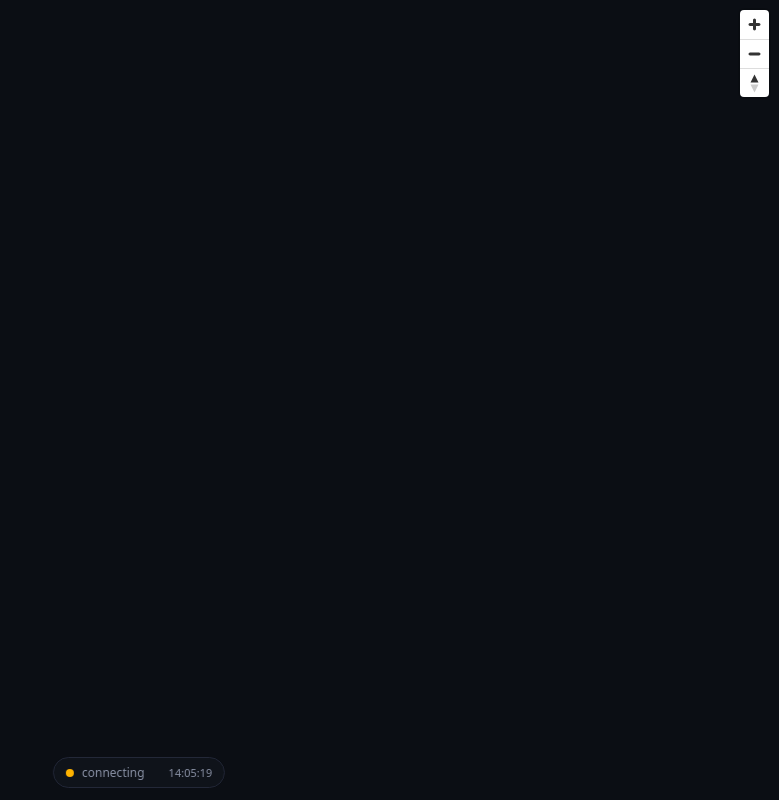
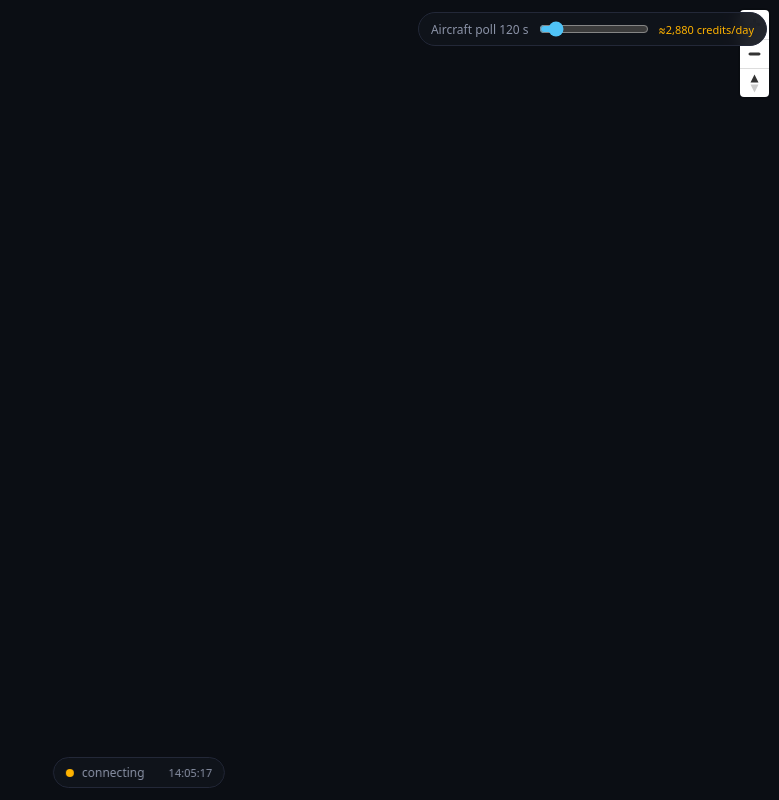
Before and after one commit to Zacheri/Transponder-Radar, a website built with Vite: page index.html in a window 1280 px wide. Shown: the top 800 px of the page, without its empty margins (501-1280 px from the left). Built offline with nearby package versions, Linux system fonts and the light colour scheme; no server answers.

Commit message:
feat: live aircraft poll-rate control (slider + poll.rate frame)

```diff
--- a/src/data/ws.ts
+++ b/src/data/ws.ts
@@ -1,7 +1,7 @@
 import type { Craft } from "../../shared/craft.js";
 
 export interface FeedStatus {
-  opensky: { lastOkAt: number | null; lastError: string | null };
+  opensky: { lastOkAt: number | null; lastError: string | null; pollMs: number };
   ais: { connected: boolean; enabled: boolean };
 }
 
@@ -38,6 +38,14 @@ export class RadarSocket {
   private attempts = 0;
 
   constructor(private url: string, private handlers: RadarSocketHandlers) {}
+
+  send(obj: unknown): void {
+    this.ws?.send(JSON.stringify(obj));
+  }
+
+  sendPollRate(ms: number): void {
+    this.send({ type: "poll.rate", ms });
+  }
 
   connect(): void {
     this.closed = false;
--- a/src/main.ts
+++ b/src/main.ts
@@ -10,6 +10,7 @@ import type { CraftKind } from "../shared/craft.js";
 import { createPanel } from "./ui/panel.js";
 import { createFilters } from "./ui/filters.js";
 import { createHud } from "./ui/hud.js";
+import { createPollRate } from "./ui/pollrate.js";
 
 const container = document.getElementById("map");
 if (!container) throw new Error("#map missing");
@@ -43,6 +44,11 @@ function refresh(): void {
 
 const wsUrl = `${location.protocol === "https:" ? "wss" : "ws"}://${location.host}/ws`;
 
+let socket: RadarSocket | null = null;
+const pollRate = createPollRate(document.getElementById("app") as HTMLElement, (ms) => {
+  socket?.sendPollRate(ms);
+});
+
 map.on("load", async () => {
   try {
     await registerIcons(map);
@@ -53,10 +59,13 @@ map.on("load", async () => {
   addCraftLayers(map, buildIconFilter(visible));
   refresh();
 
-  const socket = new RadarSocket(wsUrl, {
+  socket = new RadarSocket(wsUrl, {
     onSnapshot: (crafts) => store.applySnapshot(crafts),
     onUpdate: (upsert, remove) => store.applyUpdate(upsert, remove),
-    onFeeds: (feeds, t) => hud.setFeeds(feeds, t),
+    onFeeds: (feeds, t) => {
+      hud.setFeeds(feeds, t);
+      pollRate.setPollMs(feeds.opensky.pollMs);
+    },
     onStatus: (s) => hud.setStatus(s),
   });
   socket.connect();
--- a/src/style.css
+++ b/src/style.css
@@ -291,3 +291,39 @@ body {
   font-size: 11px;
   font-variant-numeric: tabular-nums;
 }
+
+.pollrate {
+  position: absolute;
+  top: 12px;
+  right: 12px;
+  display: flex;
+  align-items: center;
+  gap: 8px;
+  padding: 6px 12px;
+  background: var(--panel);
+  border: 1px solid var(--border);
+  border-radius: 999px;
+  backdrop-filter: blur(8px);
+  font-size: 12px;
+  z-index: 10;
+}
+.pollrate-label {
+  color: var(--muted);
+  white-space: nowrap;
+}
+.pollrate input[type="range"] {
+  width: 110px;
+  accent-color: #4fc3f7;
+}
+.pollrate-credits {
+  color: var(--muted);
+  font-size: 11px;
+  white-space: nowrap;
+  font-variant-numeric: tabular-nums;
+}
+.pollrate-credits[data-level="warn"] {
+  color: #ffb300;
+}
+.pollrate-credits[data-level="danger"] {
+  color: #ef5350;
+}
--- /dev/null
+++ b/src/ui/pollrate.ts
@@ -0,0 +1,50 @@
+const MIN_MS = 30000;
+const MAX_MS = 900000;
+const STEP_MS = 15000;
+const DEFAULT_MS = 120000;
+
+const CREDITS_PER_POLL = 4;
+const WARN_CREDITS_PER_DAY = 2000;
+const DANGER_CREDITS_PER_DAY = 4000;
+
+export function createPollRate(
+  root: HTMLElement,
+  send: (ms: number) => void,
+): { setPollMs: (ms: number) => void } {
+  const el = document.createElement("div");
+  el.className = "pollrate";
+  const label = document.createElement("span");
+  label.className = "pollrate-label";
+  const slider = document.createElement("input");
+  slider.type = "range";
+  slider.min = String(MIN_MS);
+  slider.max = String(MAX_MS);
+  slider.step = String(STEP_MS);
+  slider.value = String(DEFAULT_MS);
+  slider.setAttribute("aria-label", "Aircraft poll interval");
+  const credits = document.createElement("span");
+  credits.className = "pollrate-credits";
+  el.append(label, slider, credits);
+  root.appendChild(el);
+
+  function render(ms: number): void {
+    label.textContent = `Aircraft poll ${Math.round(ms / 1000)} s`;
+    const c = Math.ceil(86400000 / ms) * CREDITS_PER_POLL;
+    credits.textContent = `≈${c.toLocaleString()} credits/day`;
+    credits.dataset.level = c >= DANGER_CREDITS_PER_DAY ? "danger" : c >= WARN_CREDITS_PER_DAY ? "warn" : "ok";
+  }
+
+  slider.addEventListener("input", () => {
+    const ms = Number(slider.value);
+    render(ms);
+    send(ms);
+  });
+
+  function setPollMs(ms: number): void {
+    slider.value = String(Math.min(MAX_MS, Math.max(MIN_MS, ms)));
+    render(Number(slider.value));
+  }
+
+  setPollMs(DEFAULT_MS);
+  return { setPollMs };
+}
```
Also changed, not shown: server/hub.ts (+20 -1 lines), server/index.ts (+15 -2 lines), server/opensky.ts (+11 -2 lines), test/hub.test.ts (+24 -5 lines), test/poller.test.ts (+28 -1 lines), test/ws.test.ts (+1 -1 lines).
